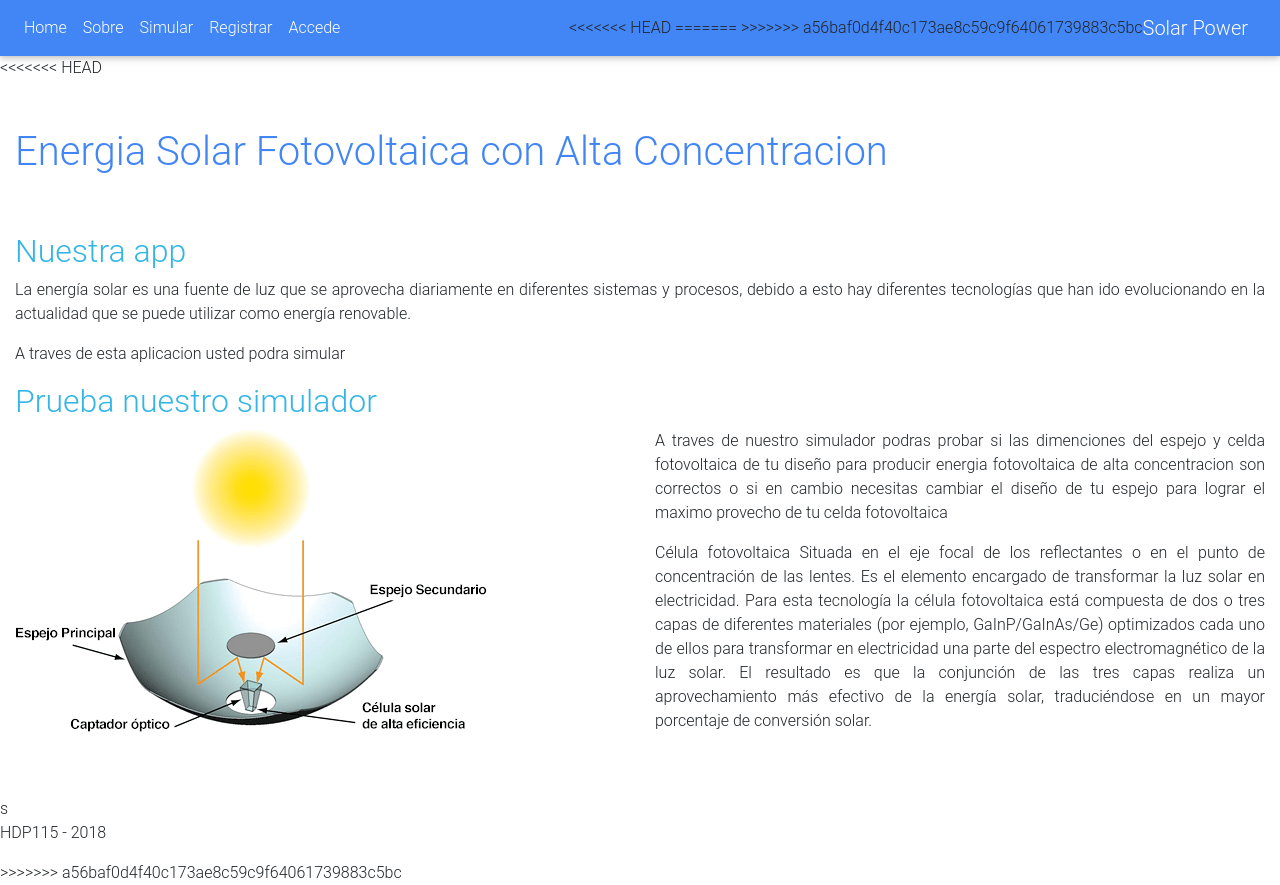
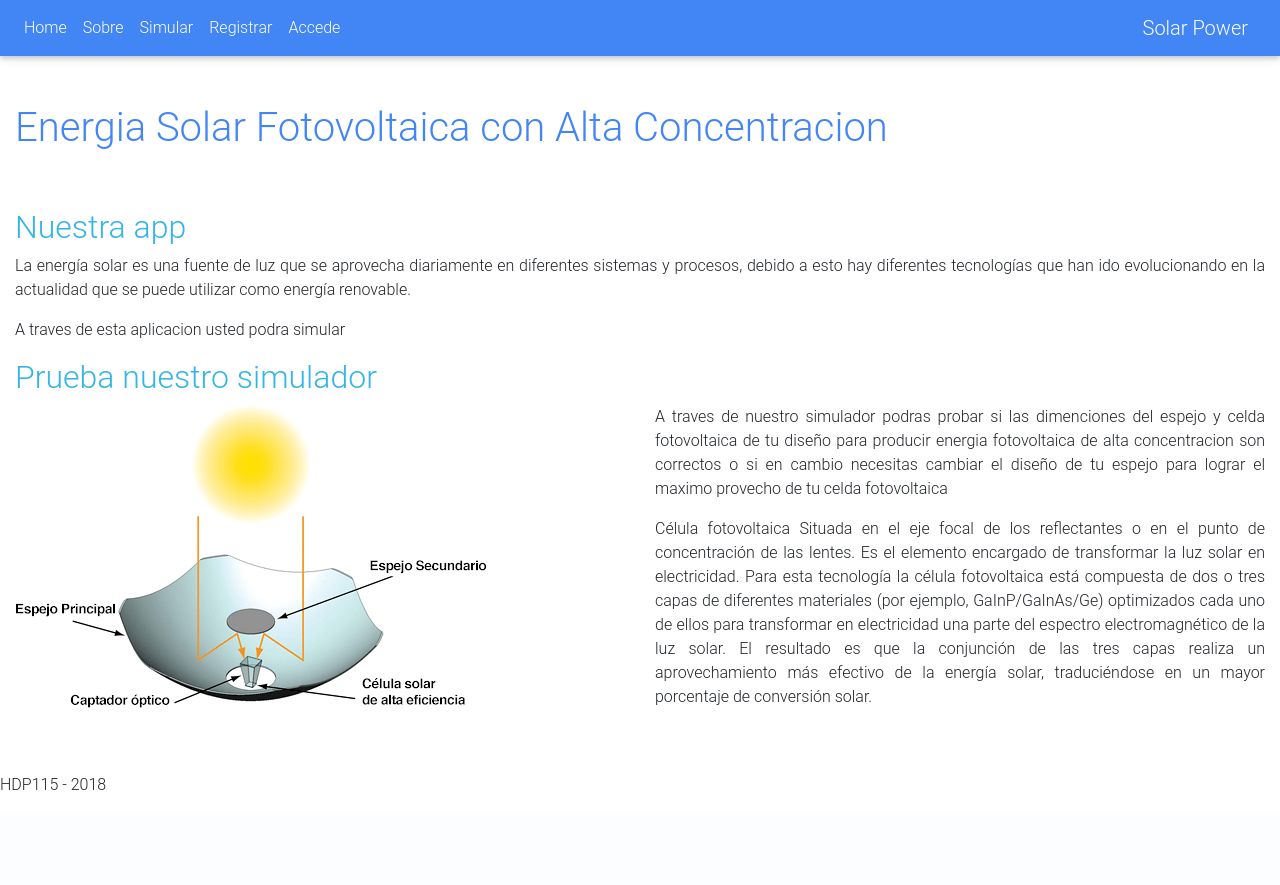
Before and after one commit to Jemv1/Solar_power, a Django app: page / in a window 1280 px wide. After the commit the page ends 790 px from the top, so only its background shows below. Run offline with Django 3.2, Linux system fonts and the light colour scheme; some libraries are stand-ins or nearby versions.

Commit message:
Modificamos el index otra ves

```diff
--- a/Inicio/templates/index.html
+++ b/Inicio/templates/index.html
@@ -17,7 +17,7 @@
   </head>
   <body>
 
-<!--Navbar------------------------------------------------------------------------------->
+
   <nav class="navbar navbar-expand-lg navbar-dark primary-color">
       <!-- Collapse button -->
       <button class="navbar-toggler" type="button" data-toggle="collapse" data-target="#basicExampleNav" aria-controls="basicExampleNav"
@@ -51,15 +51,11 @@
           </ul>
           <!-- Links -->
       </div>
-<<<<<<< HEAD
 
-=======
->>>>>>> a56baf0d4f40c173ae8c59c9f64061739883c5bc
       <!-- Collapsible content -->
       <!-- Navbar brand -->
       <a class="navbar-brand" href="#">Solar Power</a>
   </nav>
-<<<<<<< HEAD
 
   <div class ="container-fluid text-justify">
       <br><br>
@@ -99,14 +95,14 @@ Situada en el eje focal de los reflectantes o en el punto de concentración de l
 
   </div>
 <br><br>
-  <footer>s
+  <footer>
     <p>HDP115 - 2018</p>
   </footer>
 
 
 
 
->>>>>>> a56baf0d4f40c173ae8c59c9f64061739883c5bc
+
 
     <script type="text/javascript" src="https://cdnjs.cloudflare.com/ajax/libs/jquery/3.2.1/jquery.min.js"></script>
     <script src="https://cdnjs.cloudflare.com/ajax/libs/popper.js/1.14.3/umd/popper.min.js" integrity="sha384-ZMP7rVo3mIykV+2+9J3UJ46jBk0WLaUAdn689aCwoqbBJiSnjAK/l8WvCWPIPm49" crossorigin="anonymous"></script>
```
Also changed, not shown: Simulacion/templates/simulacion.html (+3 -7 lines).
